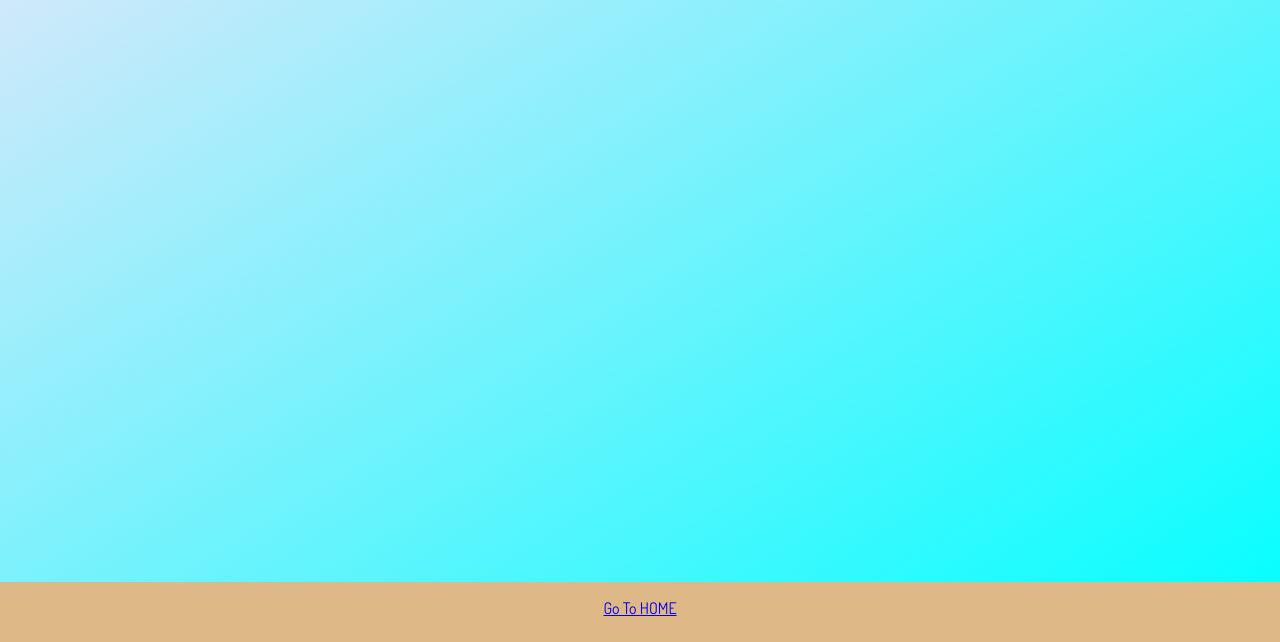
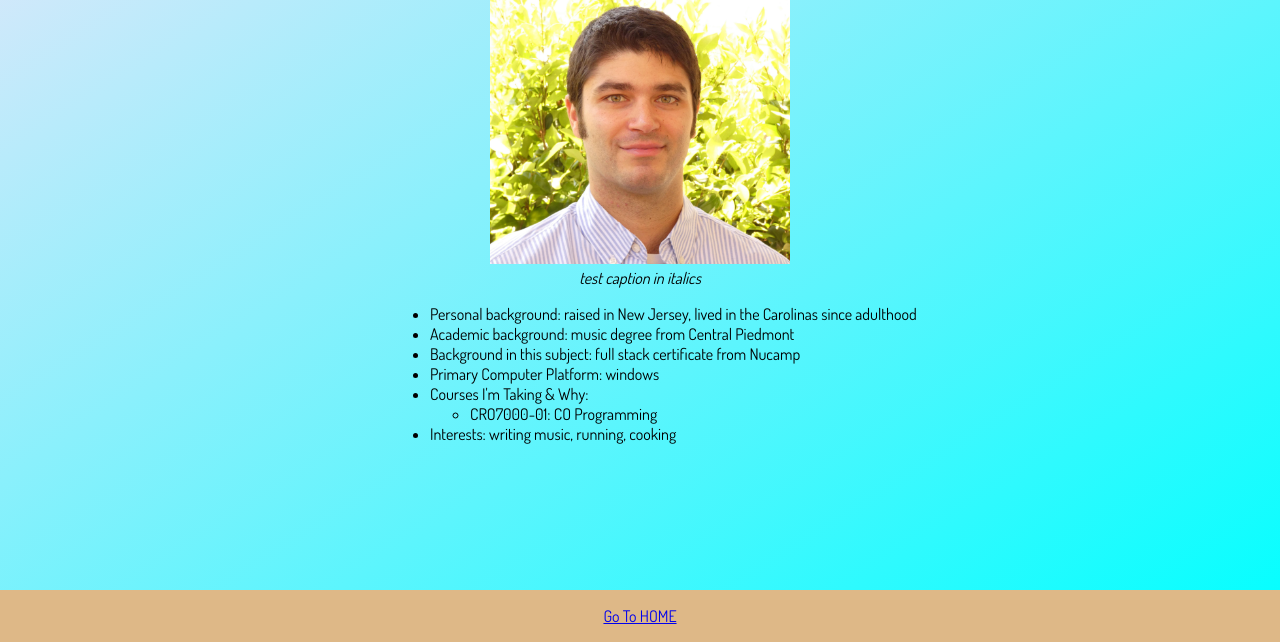
Before and after one commit to willboesetrio/willboesetrio.github.io, a plain HTML site: page introduction.html in a window 1280 px wide. Shown: the part 158-800 px from the top of the page. Drawn offline with Linux system fonts and the light colour scheme.

Commit message:
in class

```diff
--- a/introduction.html
+++ b/introduction.html
@@ -15,8 +15,27 @@
         <p>this is the header! maybe some social links here or something.</p>
       </header>
     <main>
-    <p>test: introduction</p>
     <h1>William Boese: Introduction</h1>
+    <figure>
+        <img src="img/will_profile_min.jpeg" alt="will_profile" height="300px">
+        <figcaption><em>test caption in italics</em></figcaption>
+    </figure>
+    <div style="max-width: 700px; margin:auto;">
+    <ul style="margin-left: 100px;">
+        <li>Personal background:  raised in New Jersey, lived in the Carolinas since adulthood</li>
+        <li>Academic background:  music degree from Central Piedmont</li>
+        <li>Background in this subject:  full stack certificate from Nucamp</li>
+        <li>Primary Computer Platform:  windows</li>
+        <li>Courses I'm Taking & Why:
+            <ul>
+                <li>CRO7000-01: CO Programming</li>
+            </ul>
+        </li>
+        <li>Interests: writing music, running, cooking</li>
+    </ul>
+    </div>
+    <br>
+    <br>
     </main>
     <footer>
         <p><a href="index.html">Go To HOME</a></p>
--- a/styles.css
+++ b/styles.css
@@ -10,13 +10,13 @@ footer {
     position: fixed;
     bottom: 0;
     width: 100%;
-    height: 60px;   /* Height of the footer */
     background: burlywood;
  }
  main {
     height: 100%;
     width: 100%;
     margin-top: 60px;
+    margin-bottom: 60px;
 }
 header {
     position: fixed;
@@ -34,3 +34,6 @@ a:hover {
     max-width: 600px;
     margin: auto;
 }
+li {
+    text-align: left;
+}
```
Also changed, not shown: img/will_profile_min.jpeg (added).
